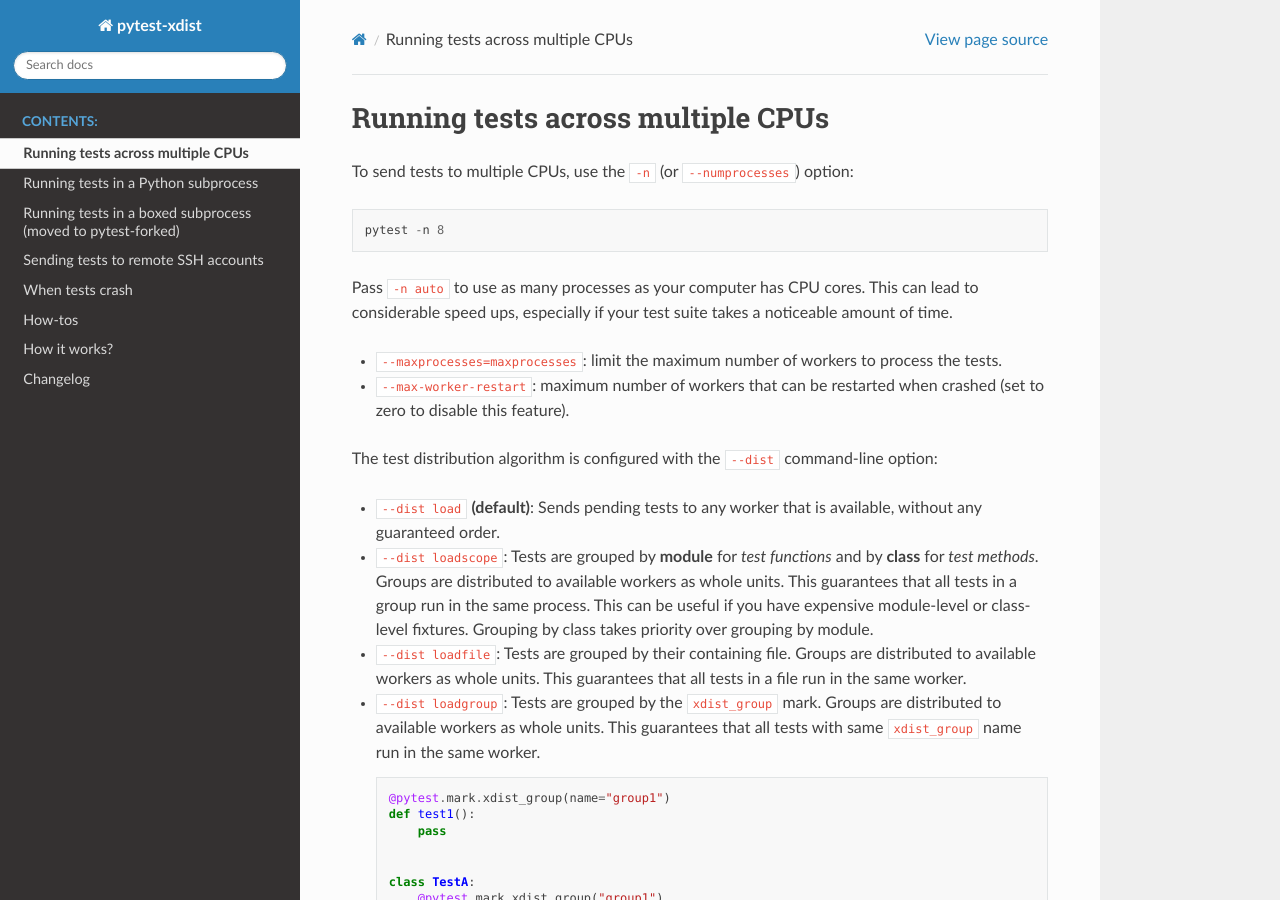
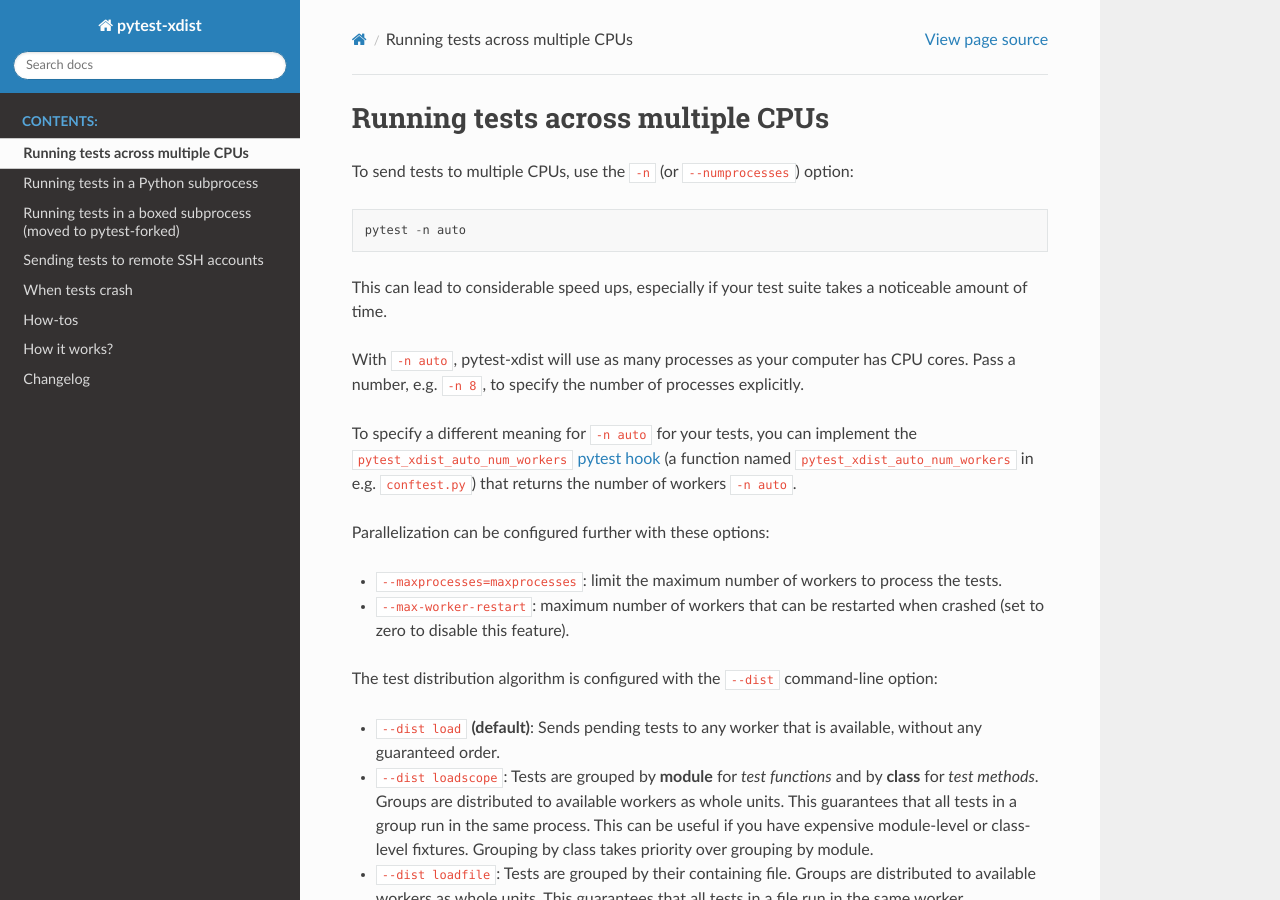
Before and after one commit to pytest-dev/pytest-xdist, a Sphinx documentation site: the page built from docs/distribution.rst, in a window 1280 px wide and 900 px high. Built offline with Sphinx 7.4.7 and the Read the Docs theme 2.0.0, drawn with Linux system fonts in a browser that asks for light colours.

Commit message:
Document the pytest_xdist_auto_num_workers hook

```diff
--- a/docs/distribution.rst
+++ b/docs/distribution.rst
@@ -5,11 +5,23 @@
 
 To send tests to multiple CPUs, use the ``-n`` (or ``--numprocesses``) option::
 
-    pytest -n 8
+    pytest -n auto
 
-Pass ``-n auto`` to use as many processes as your computer has CPU cores. This
-can lead to considerable speed ups, especially if your test suite takes a
+This can lead to considerable speed ups, especially if your test suite takes a
 noticeable amount of time.
+
+With ``-n auto``, pytest-xdist will use as many processes as your computer
+has CPU cores.
+Pass a number, e.g. ``-n 8``, to specify the number of processes explicitly.
+
+To specify a different meaning for ``-n auto`` for your tests,
+you can implement the ``pytest_xdist_auto_num_workers``
+`pytest hook <https://docs.pytest.org/en/latest/how-to/writing_plugins.html>`__
+(a function named ``pytest_xdist_auto_num_workers`` in e.g. ``conftest.py``)
+that returns the number of workers ``-n auto``.
+
+
+Parallelization can be configured further with these options:
 
 * ``--maxprocesses=maxprocesses``: limit the maximum number of workers to
   process the tests.
```
Also changed, not shown: 1 other file.
